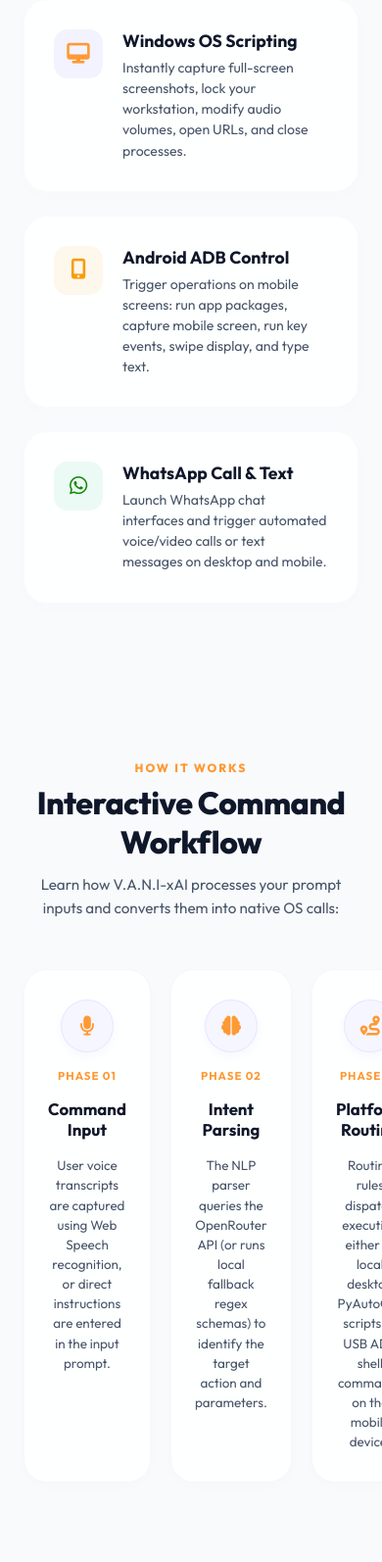
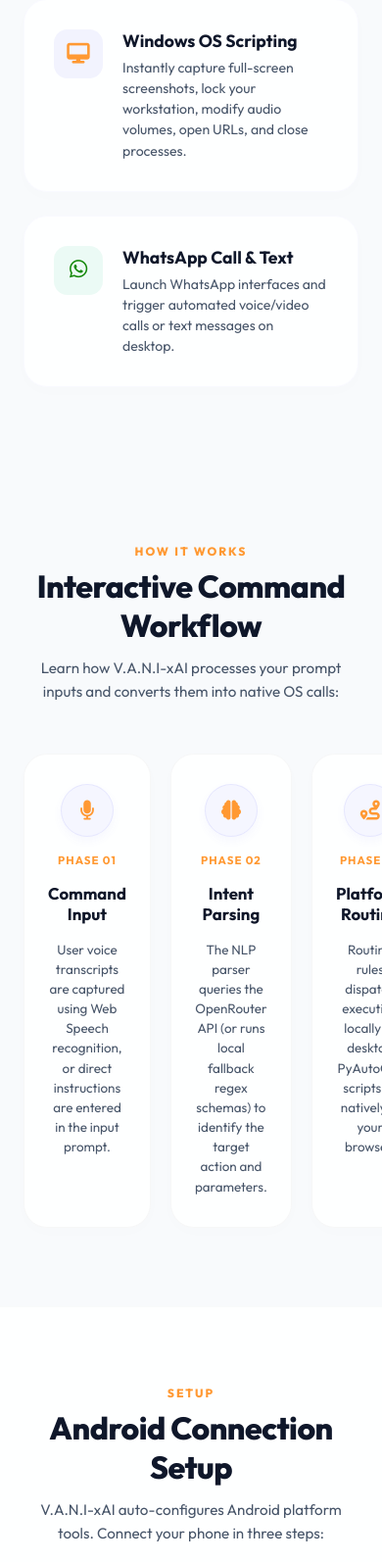
Before and after one commit to Dhruv-glitch-rgb/vani-backend, a Flask app: template templates/index.html in a window 390 px wide. Shown: the part 1624-3218 px from the top of the page at 98% size. Run offline with Flask 3, Linux system fonts and the light colour scheme; the template is opened without the code that fills it, so the values that code supplies are empty; some libraries are stand-ins or nearby versions.

Commit message:
Add mobile-specific website intercept and update landing page

```diff
--- a/static/main.js
+++ b/static/main.js
@@ -144,6 +144,33 @@
     // Display user message in chat
     addChatMessage('user', commandText);
     textInput.value = '';
+
+    // Mobile Client-Side Intercept for URLs
+    const isMobile = /Android|webOS|iPhone|iPad|iPod|BlackBerry|IEMobile|Opera Mini/i.test(navigator.userAgent);
+    if (isMobile) {
+        let lowerCmd = commandText.toLowerCase().trim();
+        if (lowerCmd.startsWith("open ") || lowerCmd.startsWith("go to ")) {
+            let parts = lowerCmd.replace("go to ", "").replace("open ", "").trim().split(" ");
+            let potentialUrl = parts[parts.length - 1];
+
+            if (potentialUrl.includes(".") && potentialUrl.length > 3 && !potentialUrl.endsWith(".")) {
+                // Keep as is
+            } else if (parts.length === 1 && !['notepad', 'calculator', 'cmd', 'terminal', 'explorer', 'settings'].includes(potentialUrl)) {
+                potentialUrl = `https://www.${potentialUrl}.com`;
+            } else {
+                potentialUrl = "";
+            }
+
+            if (potentialUrl) {
+                if (!potentialUrl.startsWith("http")) {
+                    potentialUrl = "https://" + potentialUrl;
+                }
+                addChatMessage('bot', `Opening ${potentialUrl} on your mobile browser...`);
+                window.open(potentialUrl, '_blank');
+                return; // Do not send to backend
+            }
+        }
+    }
 
     try {
         const response = await fetch(`${BACKEND_URL}/api/command`, {
--- a/templates/index.html
+++ b/templates/index.html
@@ -100,20 +100,12 @@
                             URLs, and close processes.</p>
                     </div>
                 </div>
-                <div class="feature-card animate-hover-card">
-                    <div class="icon-box orange animate-pulse"><i class="fa-solid fa-mobile-screen-button"></i></div>
-                    <div class="feature-info">
-                        <h3>Android ADB Control</h3>
-                        <p>Trigger operations on mobile screens: run app packages, capture mobile screen, run key
-                            events, swipe display, and type text.</p>
-                    </div>
-                </div>
+
                 <div class="feature-card animate-hover-card">
                     <div class="icon-box green animate-pulse"><i class="fa-brands fa-whatsapp"></i></div>
                     <div class="feature-info">
                         <h3>WhatsApp Call & Text</h3>
-                        <p>Launch WhatsApp chat interfaces and trigger automated voice/video calls or text messages on
-                            desktop and mobile.</p>
+                        <p>Launch WhatsApp interfaces and trigger automated voice/video calls or text messages on desktop.</p>
                     </div>
                 </div>
             </div>
@@ -145,8 +137,7 @@
                     <div class="step-icon-badge"><i class="fa-solid fa-route"></i></div>
                     <div class="step-meta-num">Phase 03</div>
                     <h4>Platform Routing</h4>
-                    <p>Routing rules dispatch execution either to local desktop PyAutoGUI scripts or USB ADB shell
-                        commands on the mobile device.</p>
+                    <p>Routing rules dispatch execution locally to desktop PyAutoGUI scripts or natively in your browser.</p>
                 </div>
                 <div class="step-card-visual animate-hover-card">
                     <div class="step-icon-badge"><i class="fa-solid fa-tv"></i></div>
```
Also changed, not shown: public/index.html (+3 -12 lines), public/main.js (+27 -0 lines).
